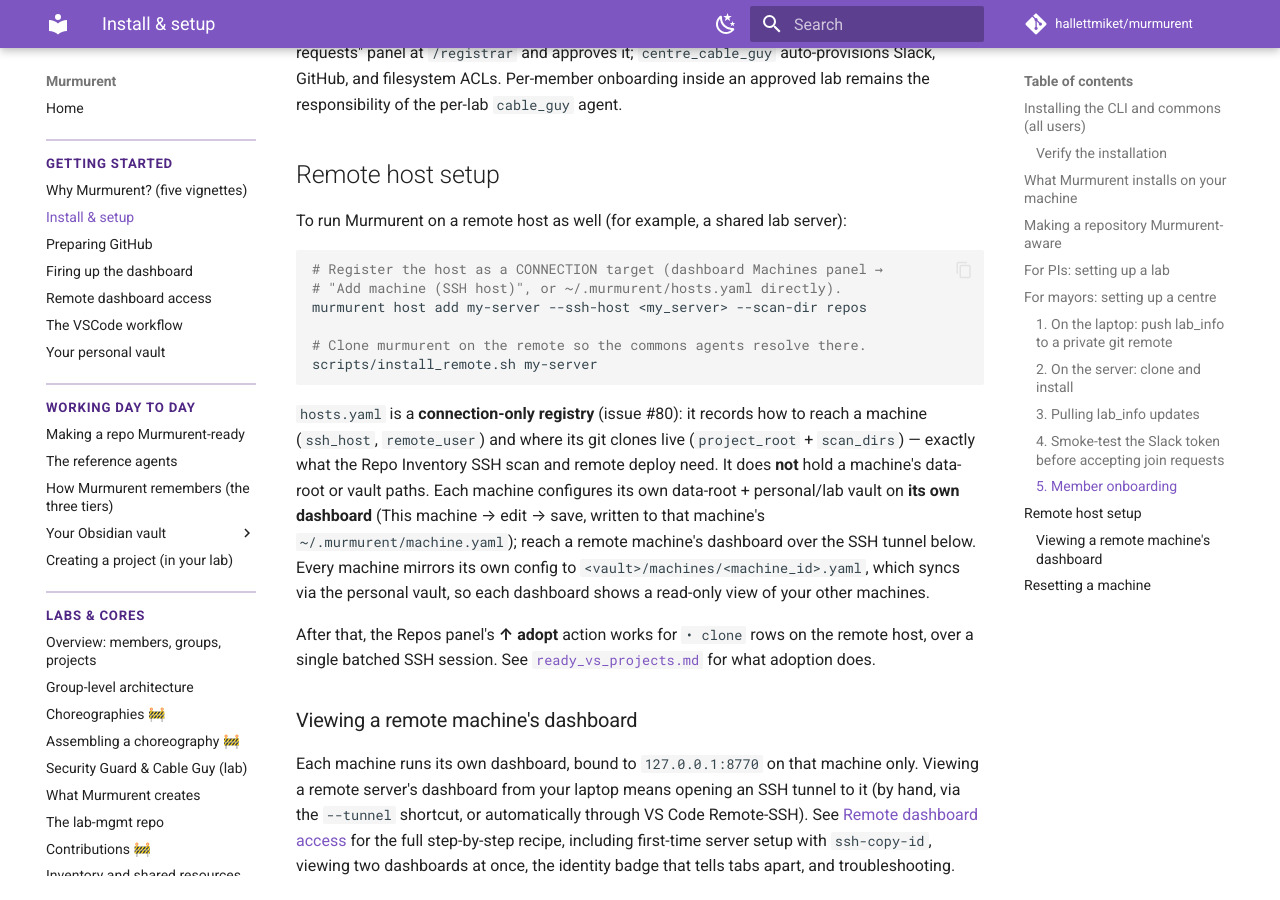
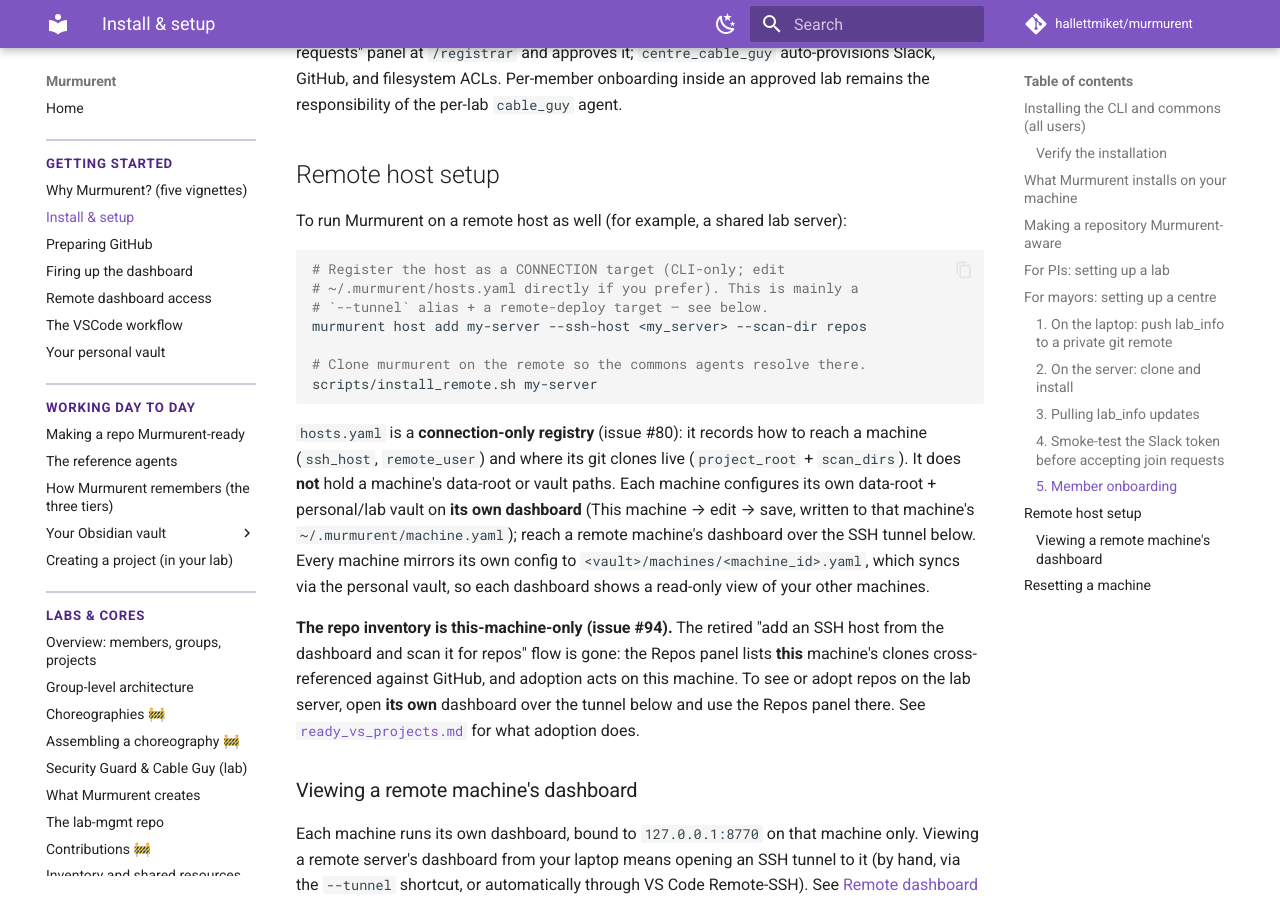
Before and after one commit to hallettmiket/murmurent, an MkDocs documentation site: the page built from docs/setup.md, in a window 1280 px wide and 900 px high, scrolled down 5862 px. Built offline with MkDocs 1.6.1 and Material for MkDocs 9.7.7, drawn with Linux system fonts in a browser that asks for light colours; comment, search, counter and statistics services are not loaded.

Commit message:
docs: point cross-machine repo viewing at per-machine dashboards (#94)
- dashboard.md: Machines panel is this-machine-only; no add-machine button.
- setup.md: repo inventory is this-machine-only; view/adopt remote repos on
  the remote's own dashboard (tunnel), not via an SSH scan from here.
- cli_manual.md: repo list is this-machine-only; --tunnel takes a literal
  destination directly (registry is an optional fallback).
- security-dashboard.md: drop the retired "add from the Machines panel" clause.

Co-Authored-By: Claude Opus 4.8 <noreply@anthropic.com>

````diff
--- a/docs/setup.md
+++ b/docs/setup.md
@@ -299,8 +299,9 @@ To run Murmurent on a remote host as well (for example, a shared lab
 server):
 
 ```bash
-# Register the host as a CONNECTION target (dashboard Machines panel →
-# "Add machine (SSH host)", or ~/.murmurent/hosts.yaml directly).
+# Register the host as a CONNECTION target (CLI-only; edit
+# ~/.murmurent/hosts.yaml directly if you prefer). This is mainly a
+# `--tunnel` alias + a remote-deploy target — see below.
 murmurent host add my-server --ssh-host <my_server> --scan-dir repos
 
 # Clone murmurent on the remote so the commons agents resolve there.
@@ -309,18 +310,21 @@ scripts/install_remote.sh my-server
 
 `hosts.yaml` is a **connection-only registry** (issue #80): it records how to
 reach a machine (`ssh_host`, `remote_user`) and where its git clones live
-(`project_root` + `scan_dirs`) — exactly what the Repo Inventory SSH scan and
-remote deploy need. It does **not** hold a machine's data-root or vault paths.
-Each machine configures its own data-root + personal/lab vault on **its own
-dashboard** (This machine → edit → save, written to that machine's
+(`project_root` + `scan_dirs`). It does **not** hold a machine's data-root or
+vault paths. Each machine configures its own data-root + personal/lab vault on
+**its own dashboard** (This machine → edit → save, written to that machine's
 `~/.murmurent/machine.yaml`); reach a remote machine's dashboard over the SSH
 tunnel below. Every machine mirrors its own config to
 `<vault>/machines/<machine_id>.yaml`, which syncs via the personal vault, so
 each dashboard shows a read-only view of your other machines.
 
-After that, the Repos panel's **↑ adopt** action works for `• clone`
-rows on the remote host, over a single batched SSH session. See
-[`ready_vs_projects.md`](ready_vs_projects.md) for what adoption does.
+**The repo inventory is this-machine-only (issue #94).** The retired
+"add an SSH host from the dashboard and scan it for repos" flow is gone:
+the Repos panel lists **this** machine's clones cross-referenced against
+GitHub, and adoption acts on this machine. To see or adopt repos on the
+lab server, open **its own** dashboard over the tunnel below and use the
+Repos panel there. See [`ready_vs_projects.md`](ready_vs_projects.md) for
+what adoption does.
 
 ### Viewing a remote machine's dashboard
 
````
Also changed, not shown: docs/cli_manual.md (+2 -2 lines), docs/dashboard.md (+8 -1 lines), docs/security-dashboard.md (+2 -3 lines).
